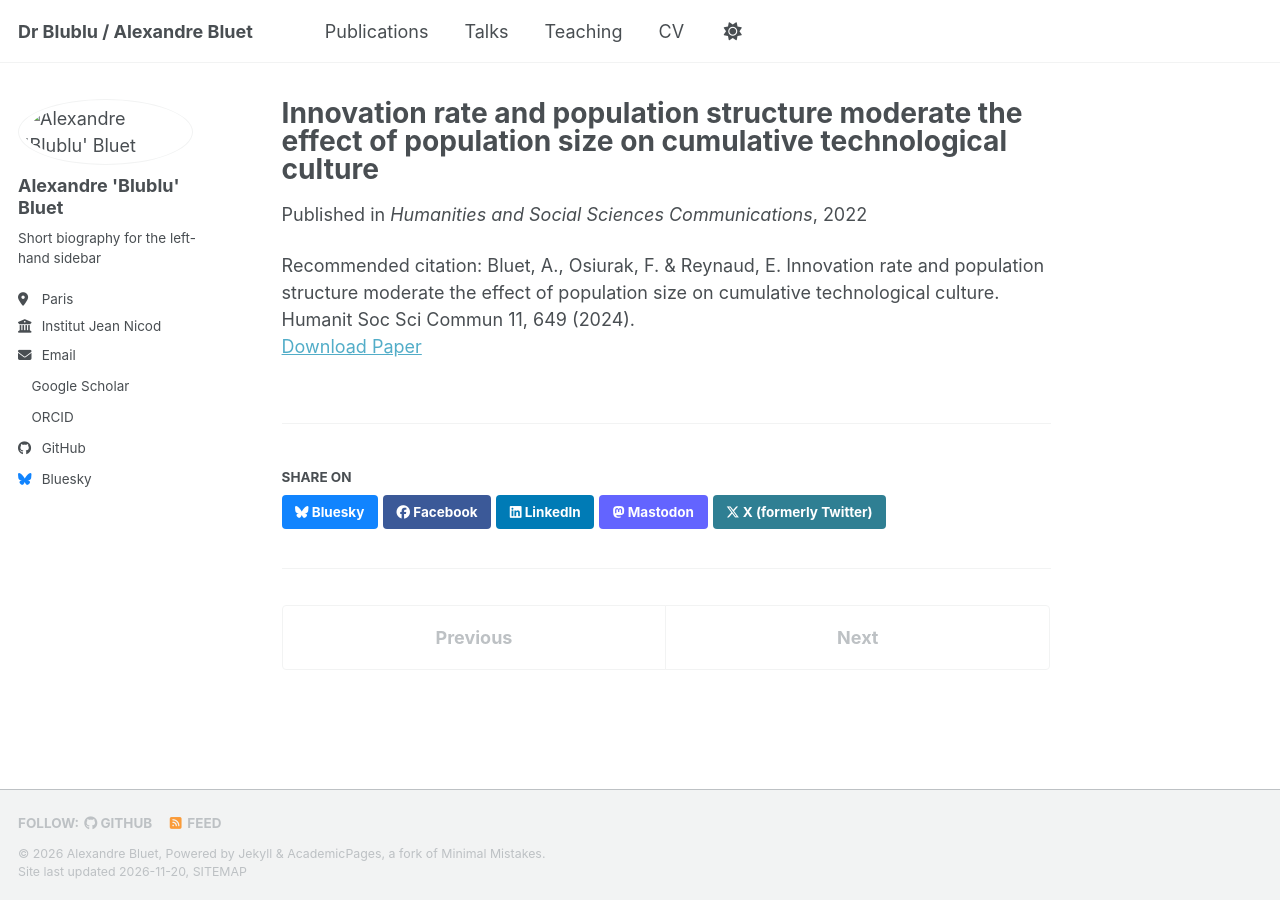
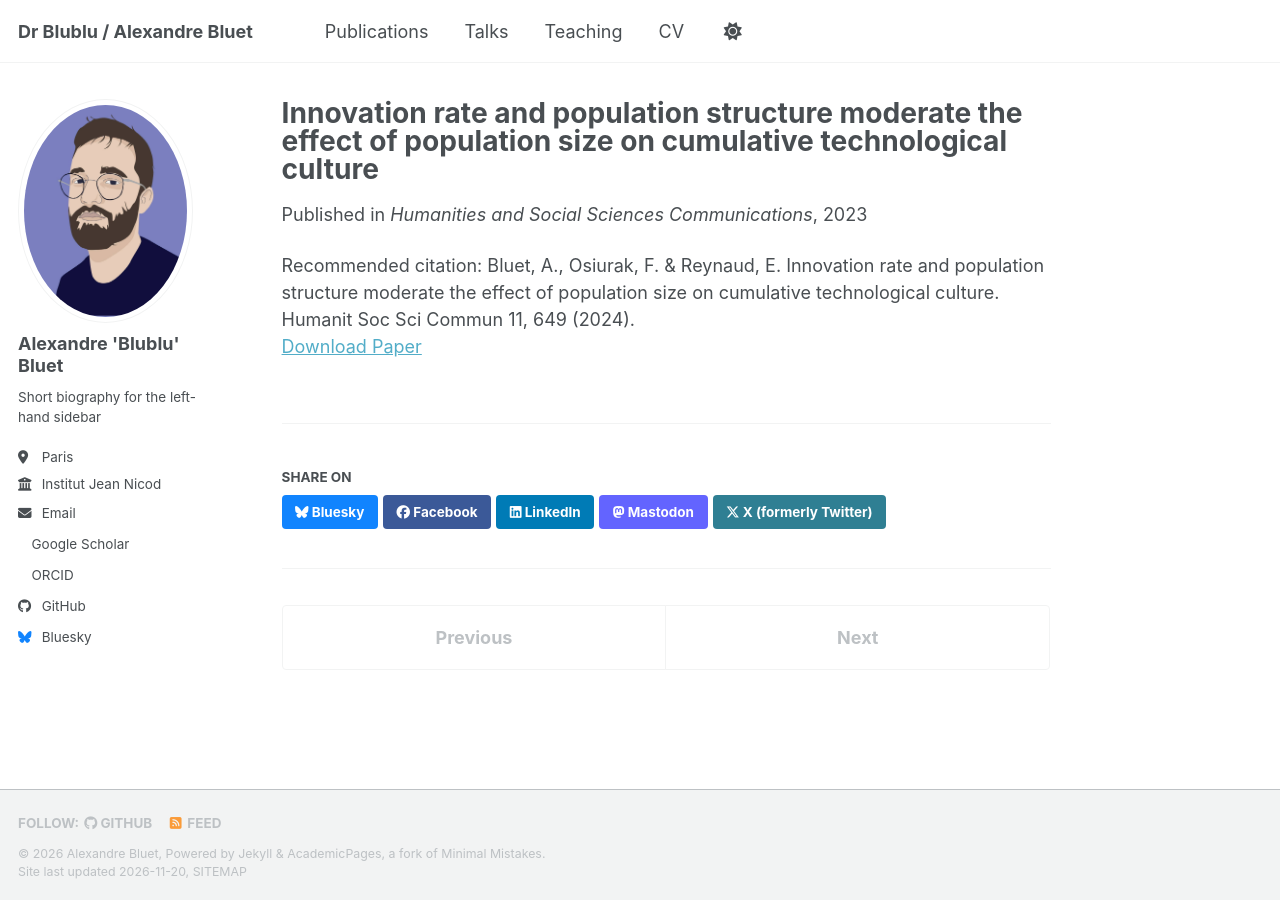
Before and after one commit to DrBlublu/DrBlublu.github.io, a Jekyll site: the page built from _publications/2023-transmission-chain-model-demography.md, in a window 1280 px wide. Built offline with Jekyll 4.4.1, drawn with Linux system fonts in a browser that asks for light colours; a script bundle is joined from its source files by our own code; a style sheet for code colours, icons or effects is not loaded.

Commit message:
bugfixe: profile picture

```diff
--- a/_config.yml
+++ b/_config.yml
@@ -23,7 +23,7 @@ repository               : "DrBlublu/DrBlublu.github.io"
 #               Additional customization can be done by editing /_includes/author-profile.html
 author:
   # Biographic information
-  avatar           : "images/profile.png"
+  avatar           : "profile.png"
   name             : "Alexandre 'Blublu' Bluet"
   pronouns         : # example: "she/her"
   bio              : "Short biography for the left-hand sidebar"
--- a/_publications/2023-transmission-chain-model-demography.md
+++ b/_publications/2023-transmission-chain-model-demography.md
@@ -3,7 +3,7 @@ title: "Innovation rate and population structure moderate the effect of populati
 collection: publications
 category: manuscripts
 permalink: /publication/2023-transmission-chain-model-demography
-date: 2022-02-03
+date: 2023-06-26
 venue: 'Humanities and Social Sciences Communications'
 paperurl: 'https://www.nature.com/articles/s41599-024-03157-4'
 citation: 'Bluet, A., Osiurak, F. & Reynaud, E. Innovation rate and population structure moderate the effect of population size on cumulative technological culture. Humanit Soc Sci Commun 11, 649 (2024).'
```
